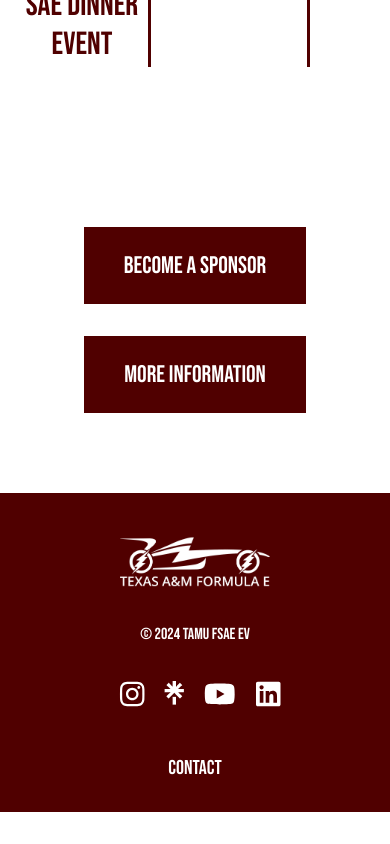
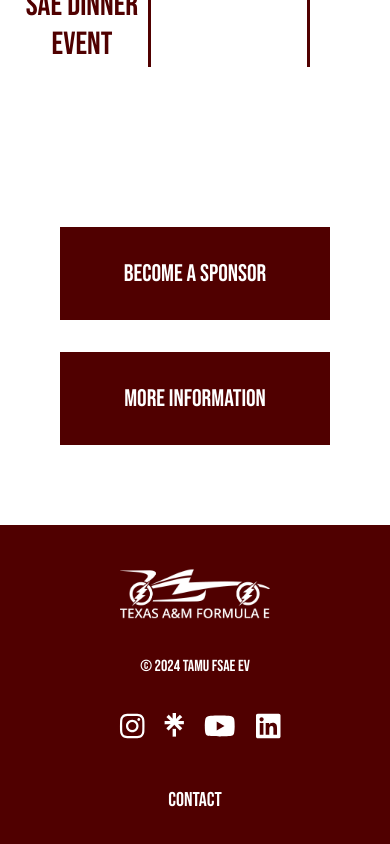
Before and after one commit to tamu-formula-cs/FSAE-EV-Site, a React (Vite) app: page /become-sponsors in a window 390 px wide. Shown: the part 1752-2596 px from the top of the page. Before the commit the page ends 2564 px from the top, so only its background shows below. Built offline with nearby package versions, Linux system fonts and the light colour scheme.

Commit message:
fixed mobile button layout

```diff
--- a/src/pages/sponsors/becomeSponsors.css
+++ b/src/pages/sponsors/becomeSponsors.css
@@ -215,6 +215,6 @@ button.become-sponsor-button:hover{
     }
 
     button.become-sponsor-button {
-        padding: 1.5rem 2.5rem;
+        padding: 2rem 4rem;
     }
 }
```
